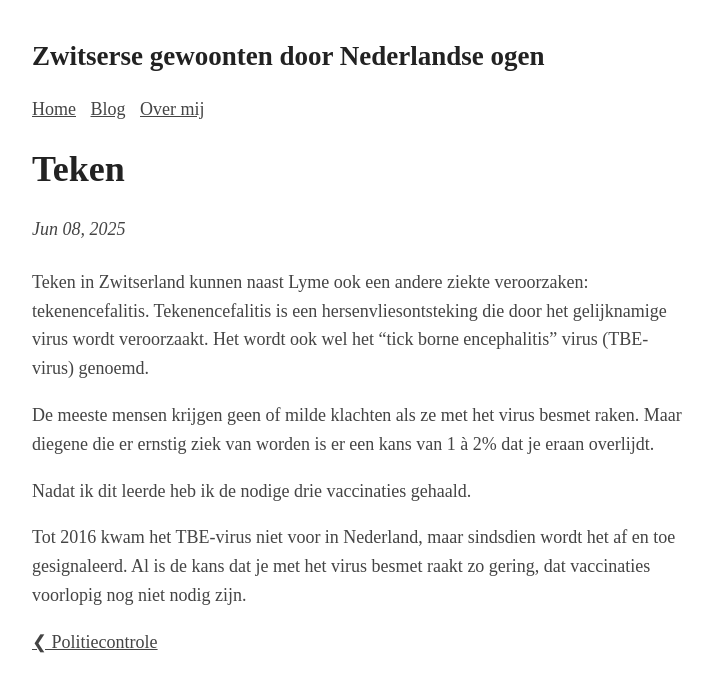
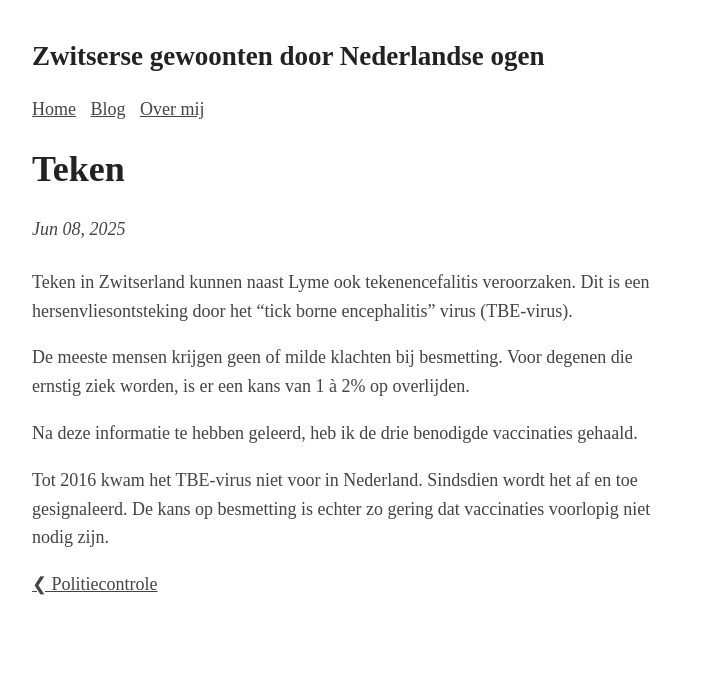
Before and after one commit to Roald87/roaldin.ch, a Jekyll site: the page built from _posts/2025-06-08-teken.md, in a window 1280 px wide. Shown: the top 692 px of the page, without its empty margins (283-996 px from the left). Built offline with Jekyll 4.4.1, drawn with Linux system fonts in a browser that asks for light colours; comment, search, counter and statistics services are not loaded.

Commit message:
Spellcheck by ChatGPT

```diff
--- a/_posts/2025-06-08-teken.md
+++ b/_posts/2025-06-08-teken.md
@@ -4,12 +4,12 @@ title: Teken
 image:
 ---
 
-Teken in Zwitserland kunnen naast Lyme ook een andere ziekte veroorzaken: tekenencefalitis. Tekenencefalitis is een hersenvliesontsteking die door het gelijknamige virus wordt veroorzaakt. Het wordt ook wel het "tick borne encephalitis" virus (TBE-virus) genoemd.
+Teken in Zwitserland kunnen naast Lyme ook tekenencefalitis veroorzaken. Dit is een hersenvliesontsteking door het "tick borne encephalitis" virus (TBE-virus).
 
-De meeste mensen krijgen geen of milde klachten als ze met het virus besmet raken. Maar diegene die er ernstig ziek van worden is er een kans van 1 à 2% dat je eraan overlijdt.
+De meeste mensen krijgen geen of milde klachten bij besmetting. Voor degenen die ernstig ziek worden, is er een kans van 1 à 2% op overlijden.
 
-Nadat ik dit leerde heb ik de nodige drie vaccinaties gehaald.
+Na deze informatie te hebben geleerd, heb ik de drie benodigde vaccinaties gehaald.
 
-Tot 2016 kwam het TBE-virus niet voor in Nederland, maar sindsdien wordt het af en toe gesignaleerd. Al is de kans dat je met het virus besmet raakt zo gering, dat vaccinaties voorlopig nog niet nodig zijn.
+Tot 2016 kwam het TBE-virus niet voor in Nederland. Sindsdien wordt het af en toe gesignaleerd. De kans op besmetting is echter zo gering dat vaccinaties voorlopig niet nodig zijn.
 
 [^1]: <https://www.rivm.nl/tekenencefalitis>
```
